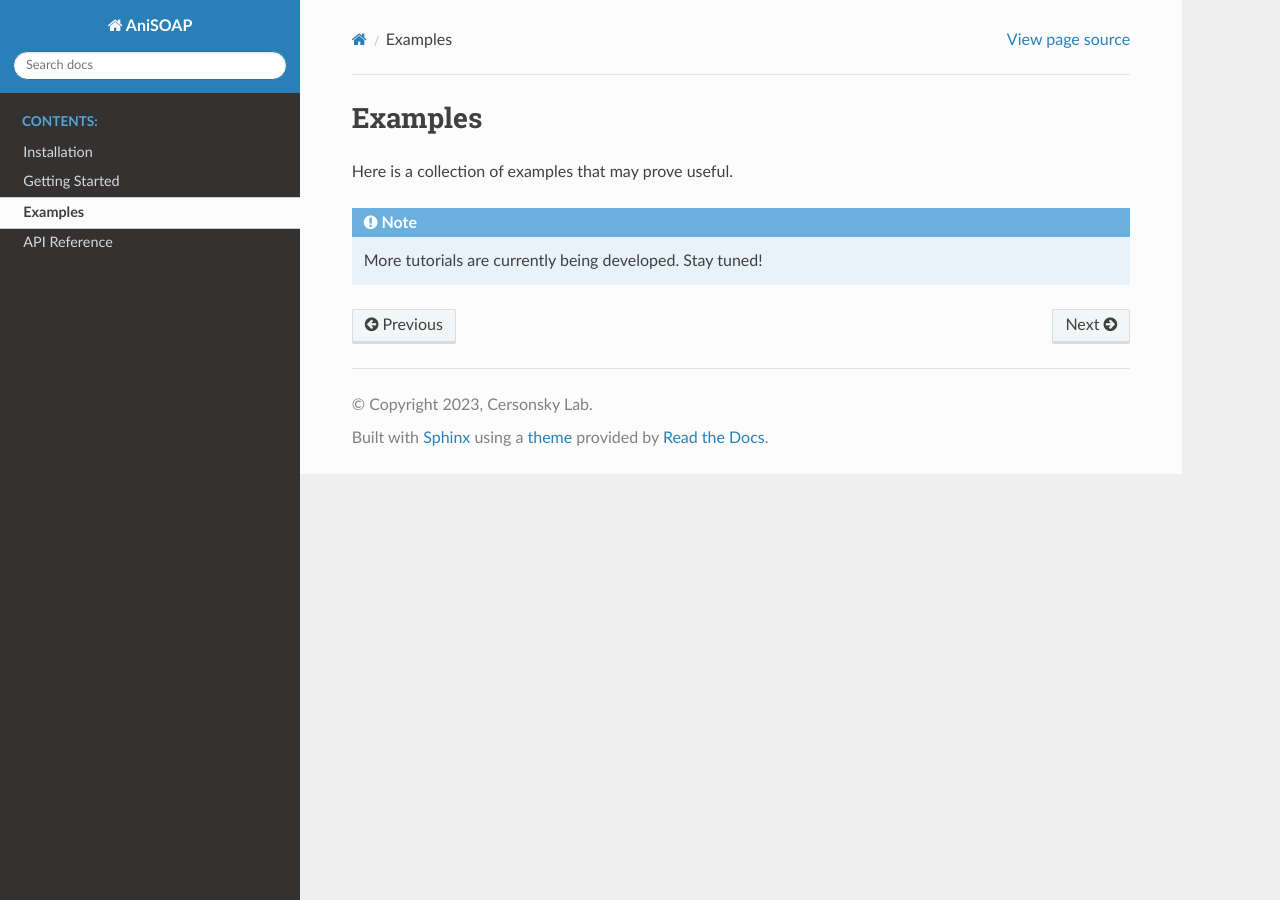
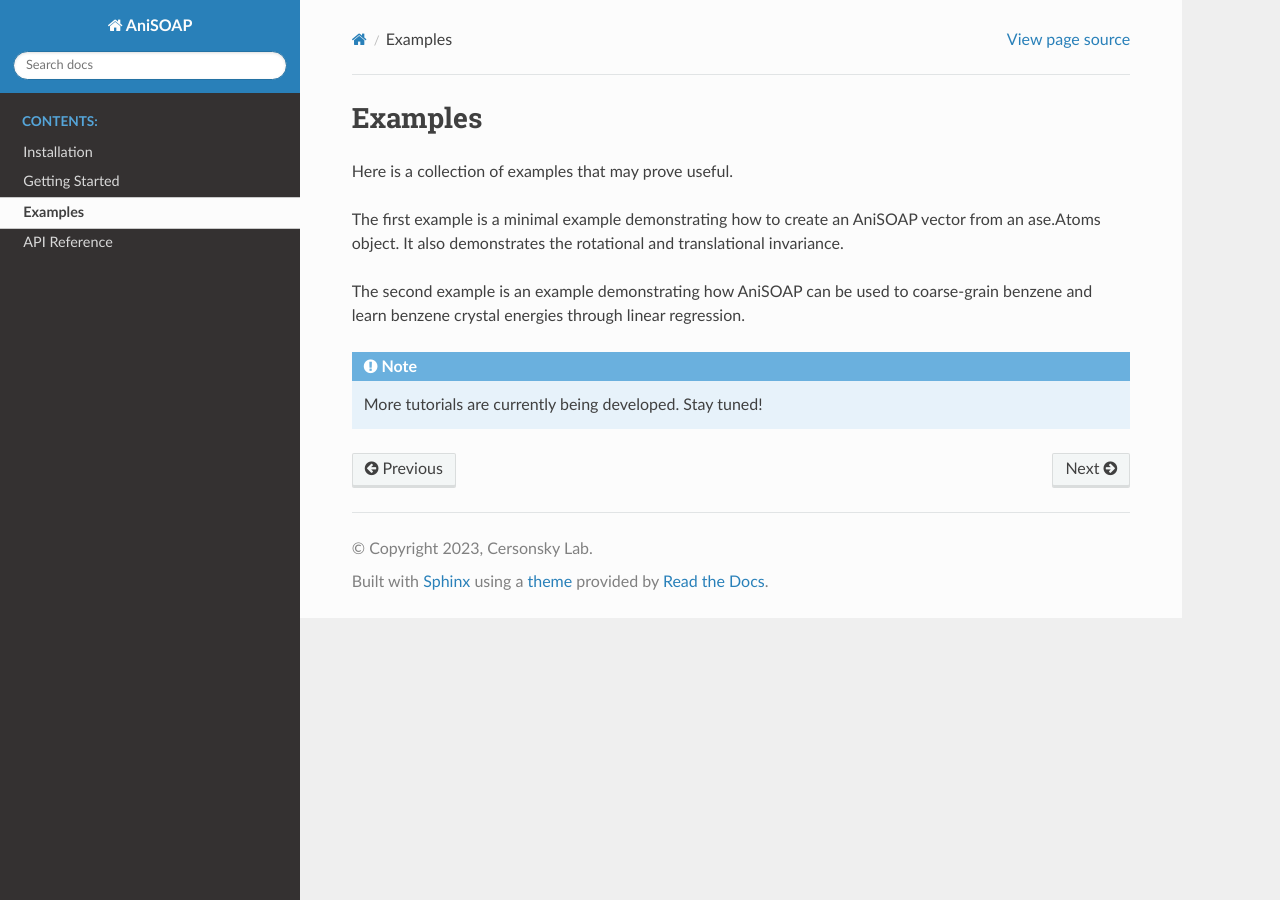
Before and after one commit to cersonsky-lab/AniSOAP, a Sphinx documentation site: the page built from docs/source/examples.rst, in a window 1280 px wide. Built offline with Sphinx 7.4.7 and the Read the Docs theme 3.1.0, drawn with Linux system fonts in a browser that asks for light colours.

Commit message:
updated examples.rst with two examples

```diff
--- a/docs/source/examples.rst
+++ b/docs/source/examples.rst
@@ -3,6 +3,10 @@ Examples
 
 Here is a collection of examples that may prove useful.
 
+The first example is a minimal example demonstrating how to create an AniSOAP vector from an ase.Atoms object. It also demonstrates the rotational and translational invariance.
+
+The second example is an example demonstrating how AniSOAP can be used to coarse-grain benzene and learn benzene crystal energies through linear regression.
+
 .. Note::
 
   More tutorials are currently being developed.  Stay tuned!
```
